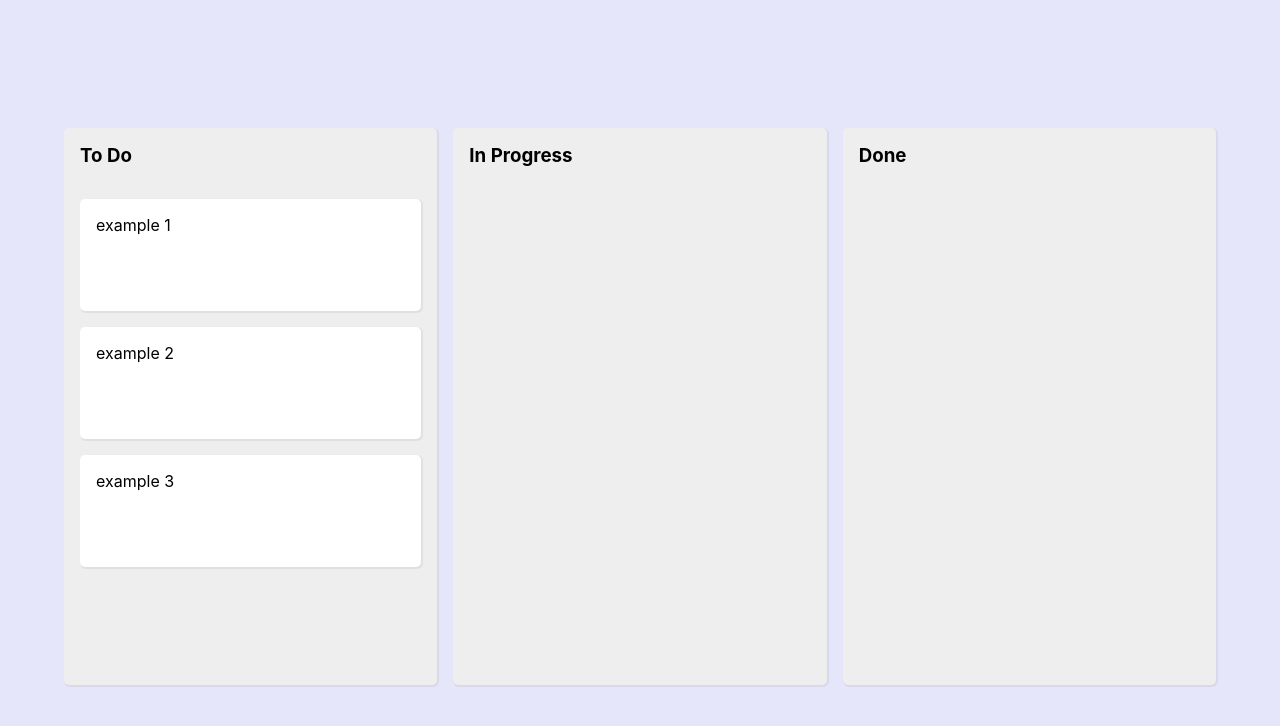
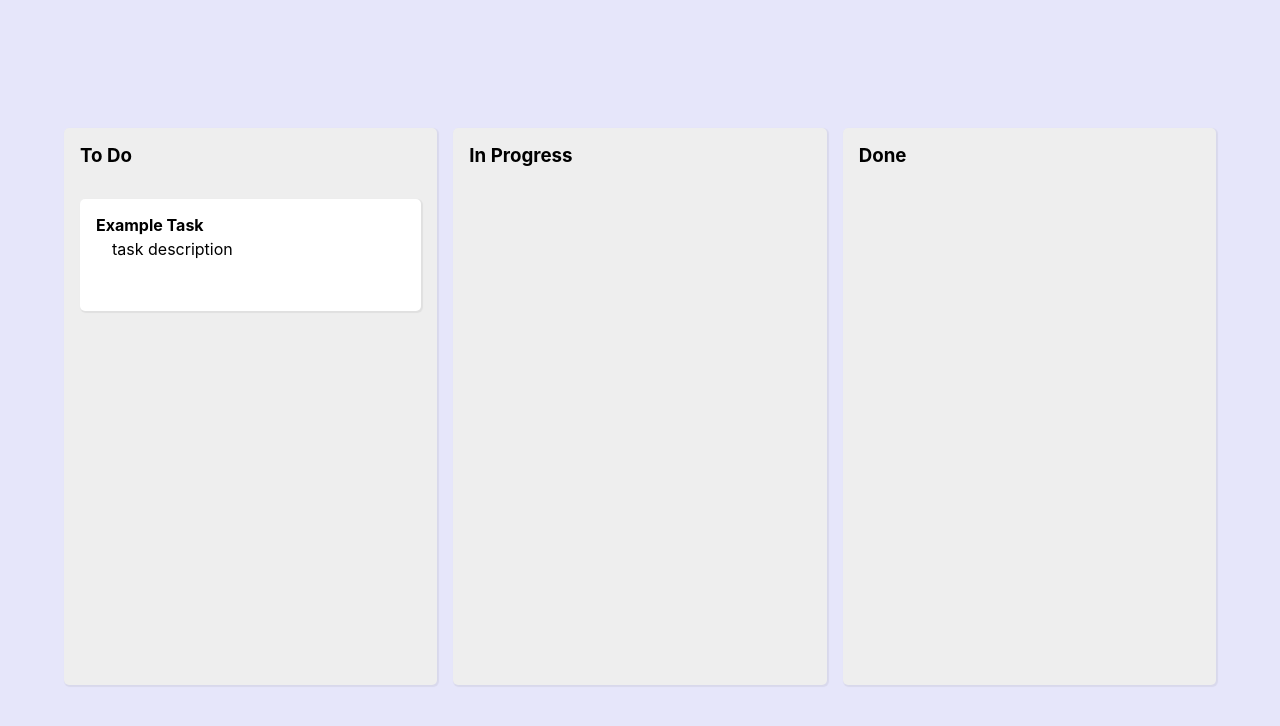
Before and after one commit to wmtkc/nigel-challenge, a React (Create React App) app: page / in a window 1280 px wide. Shown: the top 726 px of the page. Built offline with nearby package versions, Linux system fonts and the light colour scheme.

Commit message:
more complex object for card data

```diff
--- a/src/App.css
+++ b/src/App.css
@@ -5,8 +5,6 @@
 
   height:100vh;
   width:100%;
-
-  background-color:lavender;
 }
 
 main {
--- a/src/App.tsx
+++ b/src/App.tsx
@@ -6,7 +6,7 @@ import { CardMap } from './types';
 
 function App() {
   const [cards, setCards] = useState<CardMap>({
-    toDo: ['example 1', 'example 2', 'example 3'],
+    toDo: [{title: 'Example Task', description: 'task description'}],
     inProgress: [],
     done: []
   })
--- a/src/components/cardList.css
+++ b/src/components/cardList.css
@@ -12,7 +12,7 @@
     text-transform:capitalize;
 }
 
-.title-container h3 {
+h3, h4 {
     margin: 0;
 }
 
@@ -39,6 +39,14 @@
     transition: box-shadow 0.3s ease-out;
 }
 
+.card .title {
+    margin-bottom: 0.25rem;
+}
+
+.card .description {
+    margin-left: 1rem;
+}
+
 .card:hover {
     box-shadow: 0 0 5px 5px rgb(0 0 0 / 6%);
 }
--- a/src/components/cardList.tsx
+++ b/src/components/cardList.tsx
@@ -1,9 +1,9 @@
 import React from 'react'
 import { Droppable, Draggable } from 'react-beautiful-dnd';
-import { Cards } from '../types'
+import { Card } from '../types'
 import './cardList.css';
 
-function CardList({title, cards}: {title: string, cards: Cards}) {
+function CardList({title, cards}: {title: string, cards: Card[]}) {
     return (
         <div className="card-list">
             {/* convert camelCase to sentence Case */}
@@ -17,14 +17,15 @@ function CardList({title, cards}: {title: string, cards: Cards}) {
                     <div className="drop-outer" {...dropProvided.droppableProps}>
                       <div className="drop-inner"ref={dropProvided.innerRef}>
                         {cards.map((card, index) => (
-                          <Draggable key={card} draggableId={card} index={index}>
+                          <Draggable key={index} draggableId={card.title} index={index}>
                             {dragProvided => (
                               <div className="card"
                                 {...dragProvided.dragHandleProps}
                                 {...dragProvided.draggableProps}
                                 ref={dragProvided.innerRef}
                               >
-                                <div>{card}</div>
+                                <div className="title"><h4>{card.title}</h4></div>
+                                <div className="description">{card.description}</div>
                               </div>
                             )}
                           </Draggable>
--- a/src/index.css
+++ b/src/index.css
@@ -5,6 +5,7 @@ body {
     sans-serif;
   -webkit-font-smoothing: antialiased;
   -moz-osx-font-smoothing: grayscale;
+  background-color: lavender;
 }
 
 code {
```
Also changed, not shown: src/types.ts (+6 -2 lines).
